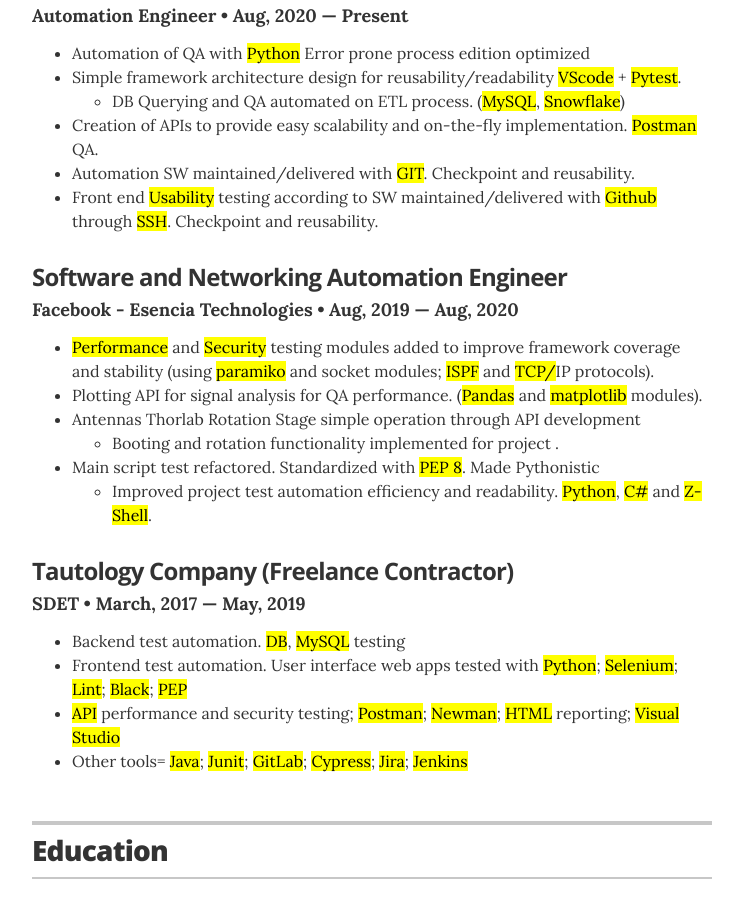
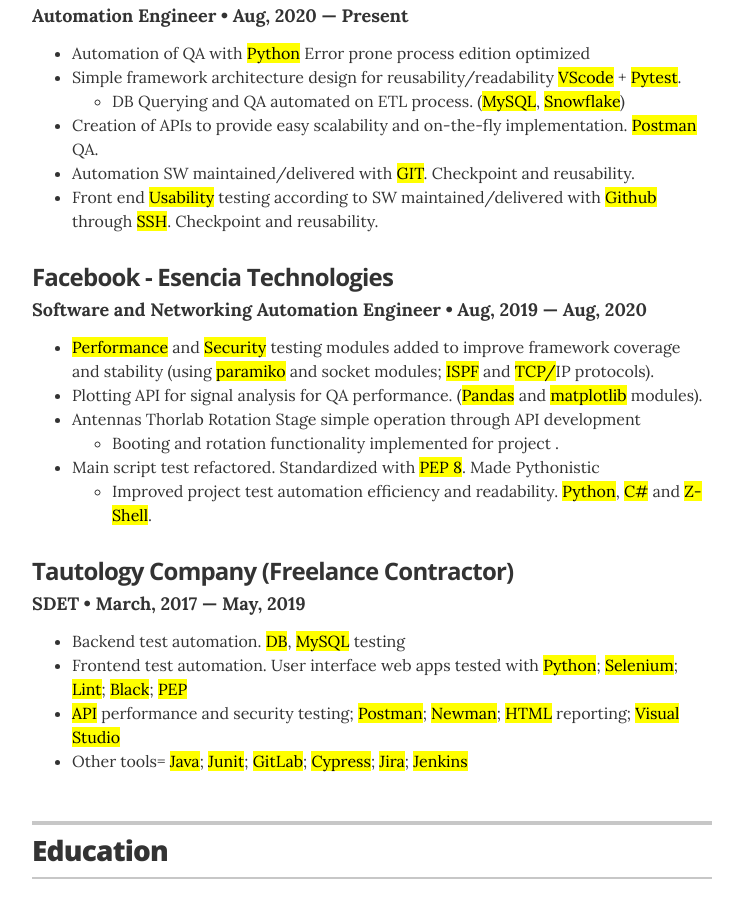
Before and after one commit to alexissoko/alexissoko.github.io, a Jekyll site: the page built from index.html, in a window 1280 px wide and 900 px high, scrolled down 887 px. Shown: the whole window, without its empty margins (268-1011 px from the left). Built offline with Jekyll 4.4.1, drawn with Linux system fonts in a browser that asks for light colours.

Commit message:
remodeling

```diff
--- a/_data/experience.yml
+++ b/_data/experience.yml
@@ -15,8 +15,8 @@
             </ul>
 
 # Director of Digital Stratgy
-- company: Software and Networking Automation Engineer
-  position: Facebook - Esencia Technologies
+- company: Facebook - Esencia Technologies
+  position: Software and Networking Automation Engineer
   duration:  Aug, 2019 &mdash; Aug, 2020
   summary:  <ul class="resume-item-list">
               <li><mark>Performance</mark> and <mark>Security</mark> testing modules added to improve framework coverage and stability (using <mark>paramiko</mark> and socket modules; <mark>ISPF</mark> and <mark>TCP/</mark>IP protocols).</li>
```
